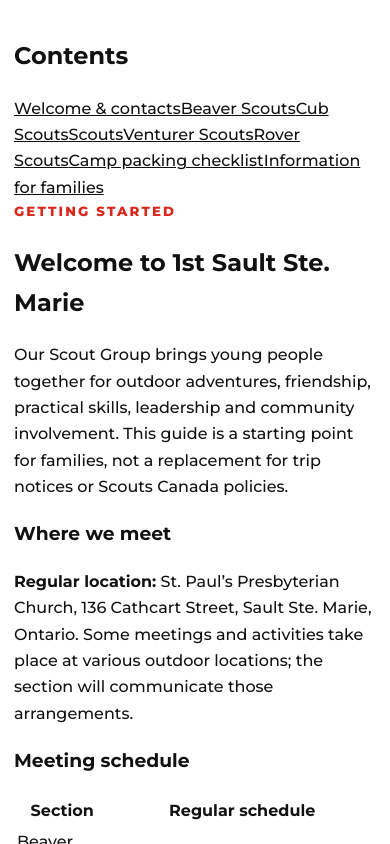
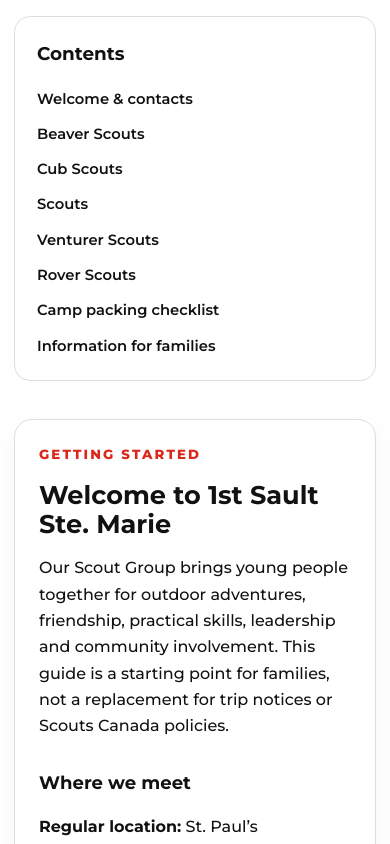
Before and after one commit to ItsRadioo/1stSaultScouts, a website: page handbook.html in a window 390 px wide. Shown: the part 720-1564 px from the top of the page. Drawn offline with Linux system fonts and the light colour scheme.

Commit message:
Style responsive printable Group Handbook

```diff
--- a/site.css
+++ b/site.css
@@ -1627,3 +1627,16 @@ select {
 .pdf-viewer iframe{display:block;width:100%;height:100%;border:0}
 .uniform-embed-note{margin:12px 0 0;font-size:.9rem;color:var(--muted)}
 @media(max-width:700px){.uniform-selector-card,.insignia-card-heading{flex-direction:column;align-items:stretch}.uniform-selector-card .uniform-selector{min-width:0}.insignia-card{padding:14px}.pdf-viewer{height:65vh;min-height:420px}}
+
+/* Group Handbook */
+.handbook-layout{display:grid;grid-template-columns:245px minmax(0,1fr);gap:38px;align-items:start}
+.handbook-toc{position:sticky;top:100px;background:#fff;border:1px solid var(--border);border-radius:16px;padding:22px;display:flex;flex-direction:column;gap:11px}
+.handbook-toc h2{font-size:1.15rem;margin:0 0 6px}.handbook-toc a{font-weight:600;color:var(--black);text-decoration:none;font-size:.92rem}.handbook-toc a:hover{color:var(--red);text-decoration:underline}
+.handbook-main{min-width:0}.handbook-section{background:#fff;border:1px solid var(--border);border-radius:18px;padding:clamp(24px,4vw,42px);margin-bottom:24px;box-shadow:0 8px 24px rgba(0,0,0,.045);scroll-margin-top:110px}
+.handbook-section h2{font-size:clamp(1.6rem,3vw,2.4rem);line-height:1.16;margin:0 0 16px}.handbook-section h3{font-size:1.13rem;margin:28px 0 8px}.handbook-section ul{padding-left:22px}.handbook-section li{margin:8px 0}.handbook-section a{color:#b42119}.handbook-lede{font-size:1.15rem;font-weight:600}
+.handbook-section-top{border-left:5px solid var(--red);padding-left:18px;margin-bottom:22px}
+.handbook-tip{background:#fff1ef;border-left:4px solid var(--red);border-radius:0 10px 10px 0;padding:15px 18px;margin-top:20px}
+.handbook-schedule{overflow-x:auto}.handbook-schedule table{width:100%;border-collapse:collapse}.handbook-schedule th,.handbook-schedule td{border-bottom:1px solid var(--border);padding:12px;text-align:left}.handbook-schedule th{background:var(--black);color:#fff}
+.handbook-checklist{list-style:none;padding:0!important}.handbook-checklist li{padding:10px 0;border-bottom:1px solid var(--border)}.handbook-checklist label{display:flex;align-items:flex-start;gap:12px;cursor:pointer}.handbook-checklist input{width:18px;height:18px;accent-color:var(--red);flex:0 0 auto;margin-top:4px}
+@media(max-width:840px){.handbook-layout{grid-template-columns:1fr}.handbook-toc{position:static}.handbook-section{scroll-margin-top:80px}}
+@media print{.site-header,.utility-bar,.site-footer,.handbook-toc,.hero-actions{display:none!important}.page-hero{background:#fff!important;color:#111!important;padding:12px 0!important}.page-hero *{color:#111!important}.handbook-layout{display:block}.handbook-section{box-shadow:none;border:0;border-bottom:1px solid #aaa;border-radius:0;break-inside:avoid-page;padding:15px 0}.handbook-main{width:100%}.handbook-section h2{font-size:20pt}.handbook-checklist input{print-color-adjust:exact}}
```
